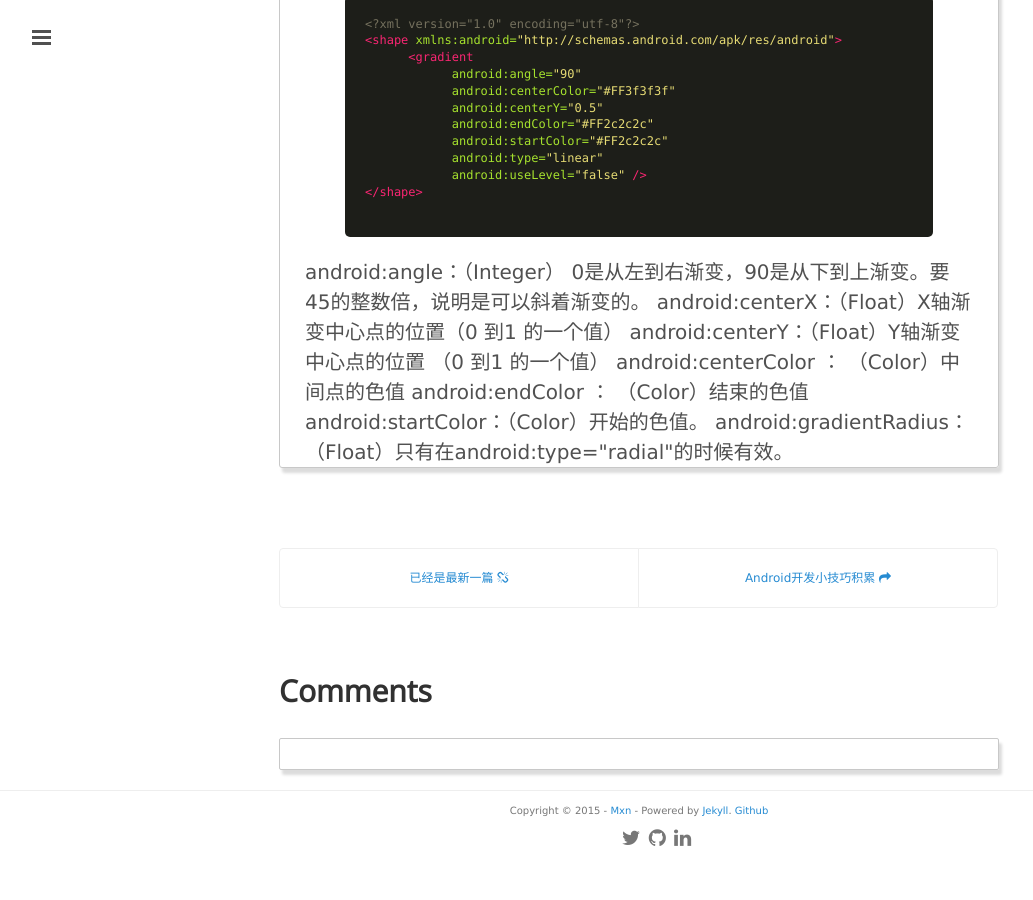
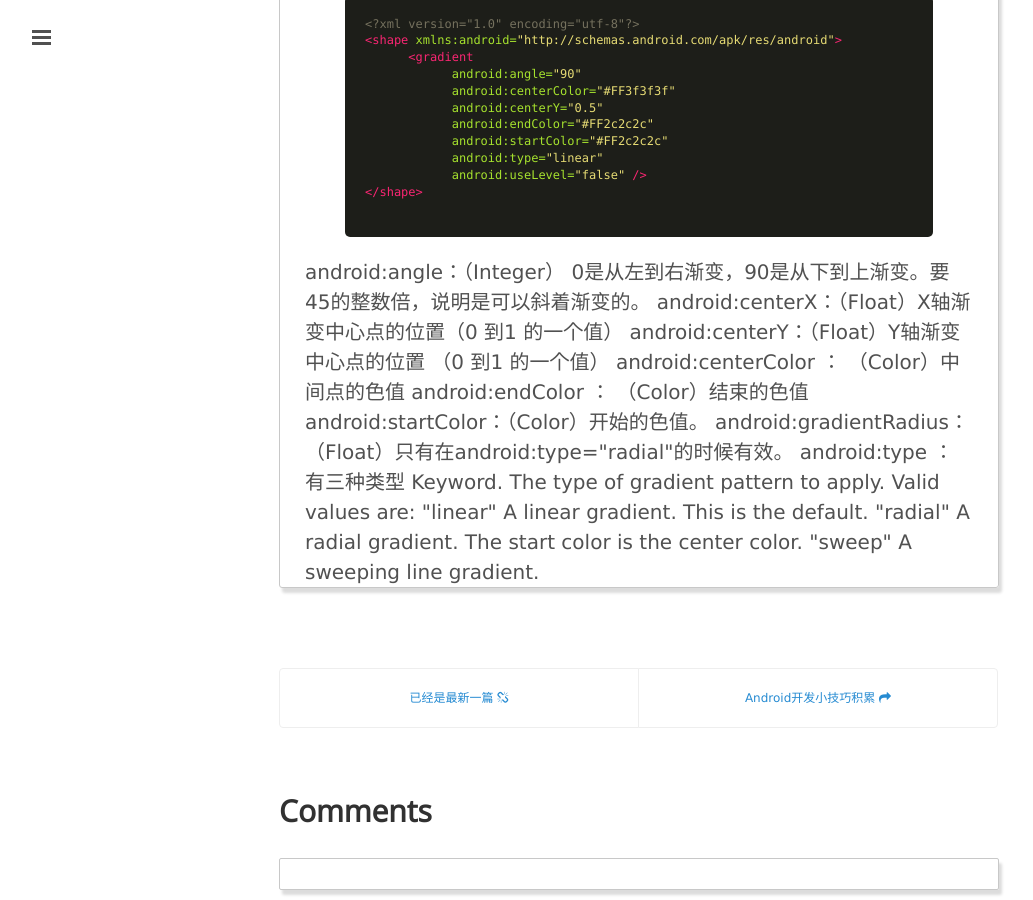
Before and after one commit to mxn21/mxn21.github.io, a Jekyll site: the page built from _posts/2015-12-23-GradientDrawable.md, in a window 1280 px wide and 900 px high, scrolled down 1094 px. Shown: the whole window, without its empty margins (1-1034 px from the left). Built offline with Jekyll 4.4.1, drawn with Linux system fonts in a browser that asks for light colours; Markdown is read by kramdown in place of the engine named in the settings; comment, search, counter and statistics services are not loaded; before the commit the page ends 1957 px from its top, so only the background shows below that.

Commit message:
34543534

```diff
--- a/_posts/2015-12-23-GradientDrawable.md
+++ b/_posts/2015-12-23-GradientDrawable.md
@@ -75,3 +75,11 @@
 android:startColor：（Color）开始的色值。
 
 android:gradientRadius：（Float）只有在android:type="radial"的时候有效。
+
+android:type ：有三种类型
+              Keyword.
+              The type of gradient pattern to apply. Valid values are:
+
+              "linear" A linear gradient. This is the default.
+              "radial" A radial gradient. The start color is the center color.
+              "sweep" A sweeping line gradient.
```
